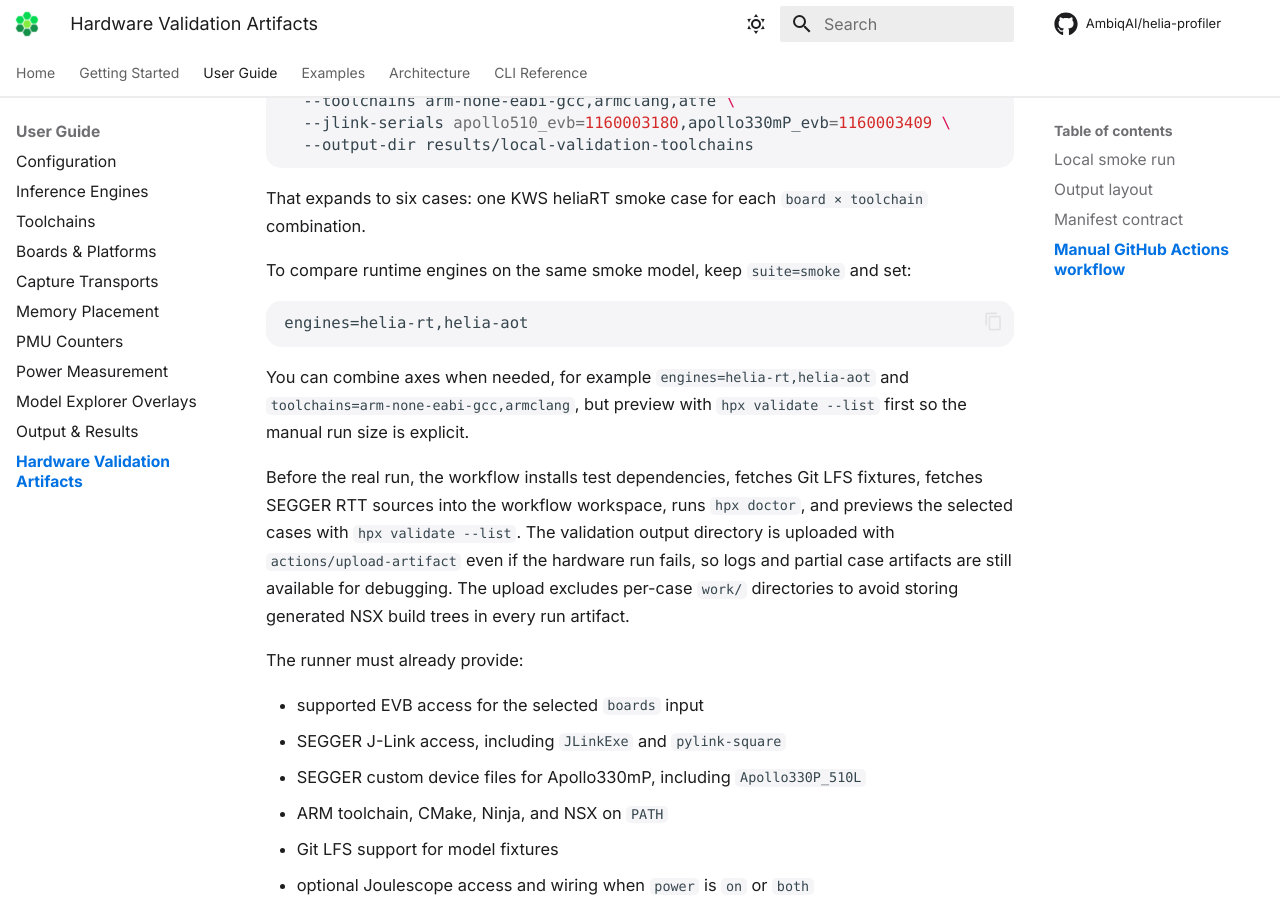
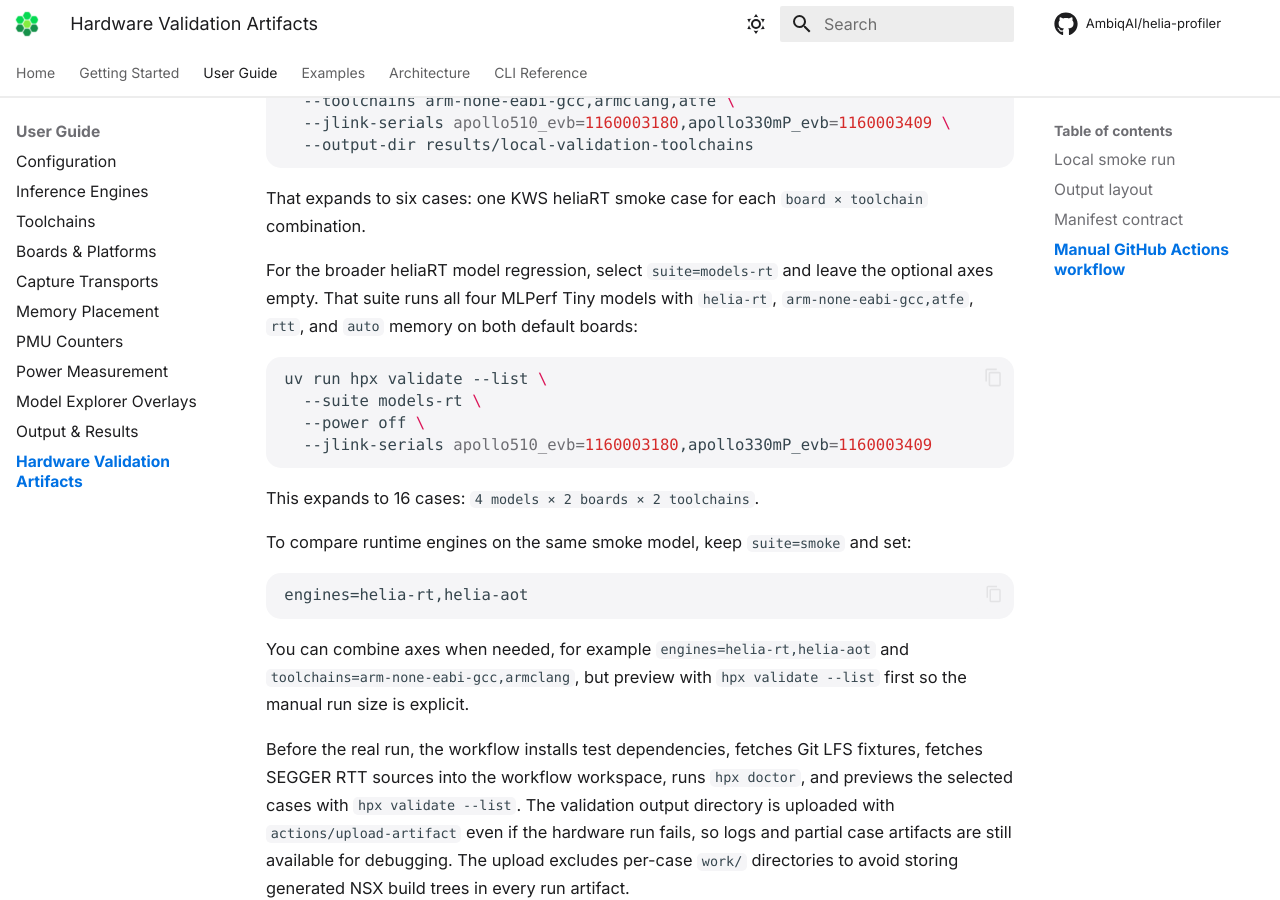
Before and after one commit to AmbiqAI/helia-profiler, an MkDocs documentation site: the page built from docs/guide/hardware-ci.md, in a window 1280 px wide and 900 px high, scrolled down 4198 px. Built offline with MkDocs 1.6.1 and Material for MkDocs 9.7.7, drawn with Linux system fonts in a browser that asks for light colours; some web fonts are replaced; comment, search, counter and statistics services are not loaded.

Commit message:
feat(validation): broaden models-rt hardware sweep

````diff
--- a/docs/guide/hardware-ci.md
+++ b/docs/guide/hardware-ci.md
@@ -189,6 +189,20 @@ uv run hpx validate \
 That expands to six cases: one KWS heliaRT smoke case for each
 `board × toolchain` combination.
 
+For the broader heliaRT model regression, select `suite=models-rt` and leave the
+optional axes empty. That suite runs all four MLPerf Tiny models with
+`helia-rt`, `arm-none-eabi-gcc,atfe`, `rtt`, and `auto` memory on both default
+boards:
+
+```bash
+uv run hpx validate --list \
+  --suite models-rt \
+  --power off \
+  --jlink-serials apollo510_evb=1160003180,apollo330mP_evb=1160003409
+```
+
+This expands to 16 cases: `4 models × 2 boards × 2 toolchains`.
+
 To compare runtime engines on the same smoke model, keep `suite=smoke` and set:
 
 ```text
````
Also changed, not shown: 3 other files.
